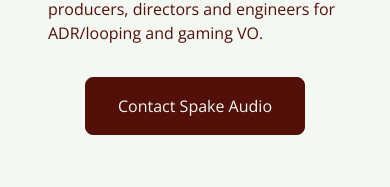
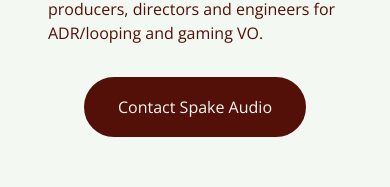
Before and after one commit to alecthibodeau/spake-audio, a React (Vite) app: page / in a window 390 px wide. Shown: the part 371-558 px from the top of the page. Built offline with nearby package versions, Linux system fonts and the light colour scheme.

Commit message:
style: increase max-width of scroller-outer to match breakpoint

```diff
--- a/src/styles/_footer.css
+++ b/src/styles/_footer.css
@@ -12,7 +12,7 @@
 
 .scroller-outer {
   width: 86vw;
-  max-width: 1000px;
+  max-width: 1200px;
   padding-inline: 1rem;
 }
 
--- a/src/styles/_section.css
+++ b/src/styles/_section.css
@@ -43,8 +43,8 @@
 .section-large-nav-link,
 .form-submit-button {
   padding: 1rem 2rem;
-  border: 1px solid var(--color-application-font);
-  border-radius: var(--border-radius-medium);
+  border: 2px solid var(--color-application-font);
+  border-radius: var(--border-radius-large);
   margin-top: 2rem;
   white-space: nowrap;
   background-color: var(--color-application-font);
--- a/src/styles/_variables.css
+++ b/src/styles/_variables.css
@@ -35,4 +35,5 @@
 
   /* Border Radius */
   --border-radius-medium: .5rem;
+  --border-radius-large: 2rem;
 }
```
